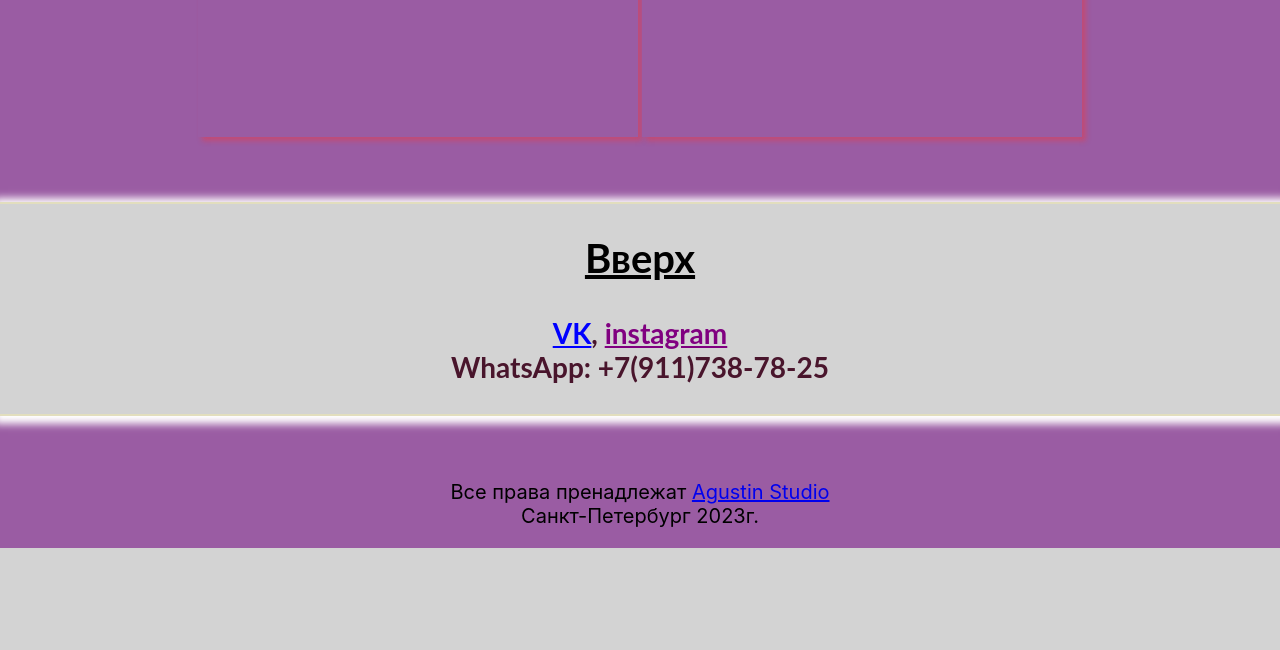
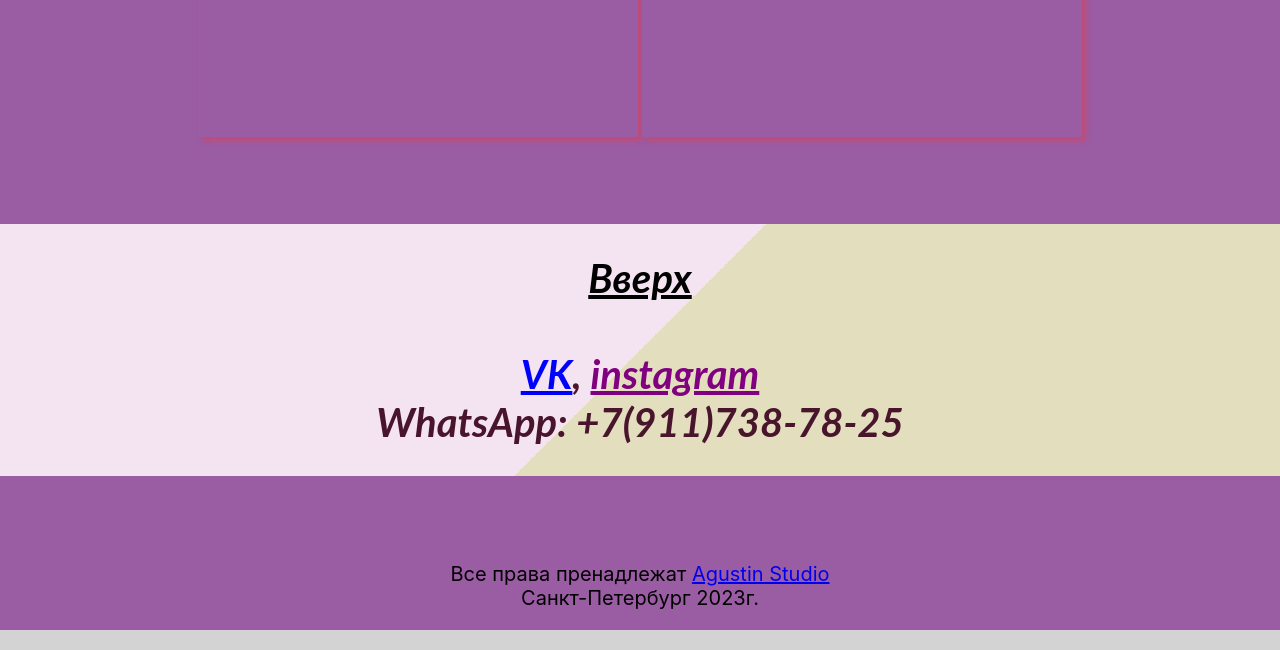
Before and after one commit to TumanovOz/Family, a plain HTML site: page index.html in a window 1280 px wide. Shown: the part 10427-11077 px from the top of the page. Before the commit the page ends 10995 px from the top, so only its background shows below. Drawn offline with Linux system fonts and the light colour scheme.

Commit message:
Update style.css

```diff
--- a/style.css
+++ b/style.css
@@ -49,14 +49,13 @@ h4 {
 }
 
 h5 {
-    background-color: #D3D3D3;
-    /*border-left: 10px solid #FF0000;*/ /*С лева какая-то не понятная полоса*/
-    color: #49152c;
-    padding: 30px 50px;
-    font-family: 'Lato', sans-serif;
-    font-size: 28px;
-    text-align: center;
-    box-shadow: 0 0 0 2px #e2debe, 2px 2px 8px 8px #ffffff;
+  background: linear-gradient(135deg, #f4e3f0 50%, #e2debe 50%);
+  color: #49152C;
+  padding: 30px 50px;
+  font-family: 'Lato', sans-serif;
+  font-size: 40px;
+  font-style: italic;
+  /*text-transform: uppercase;*/
 }
 
 h6 {
```
